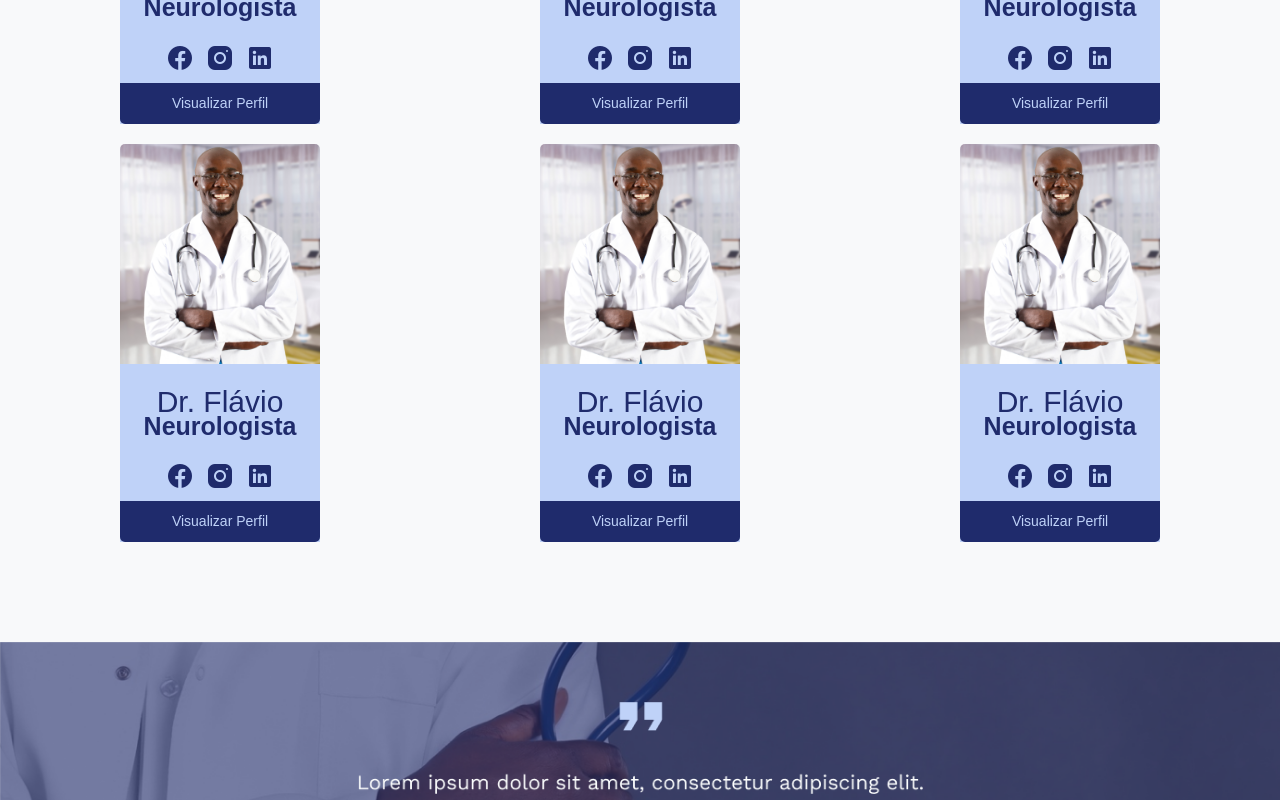
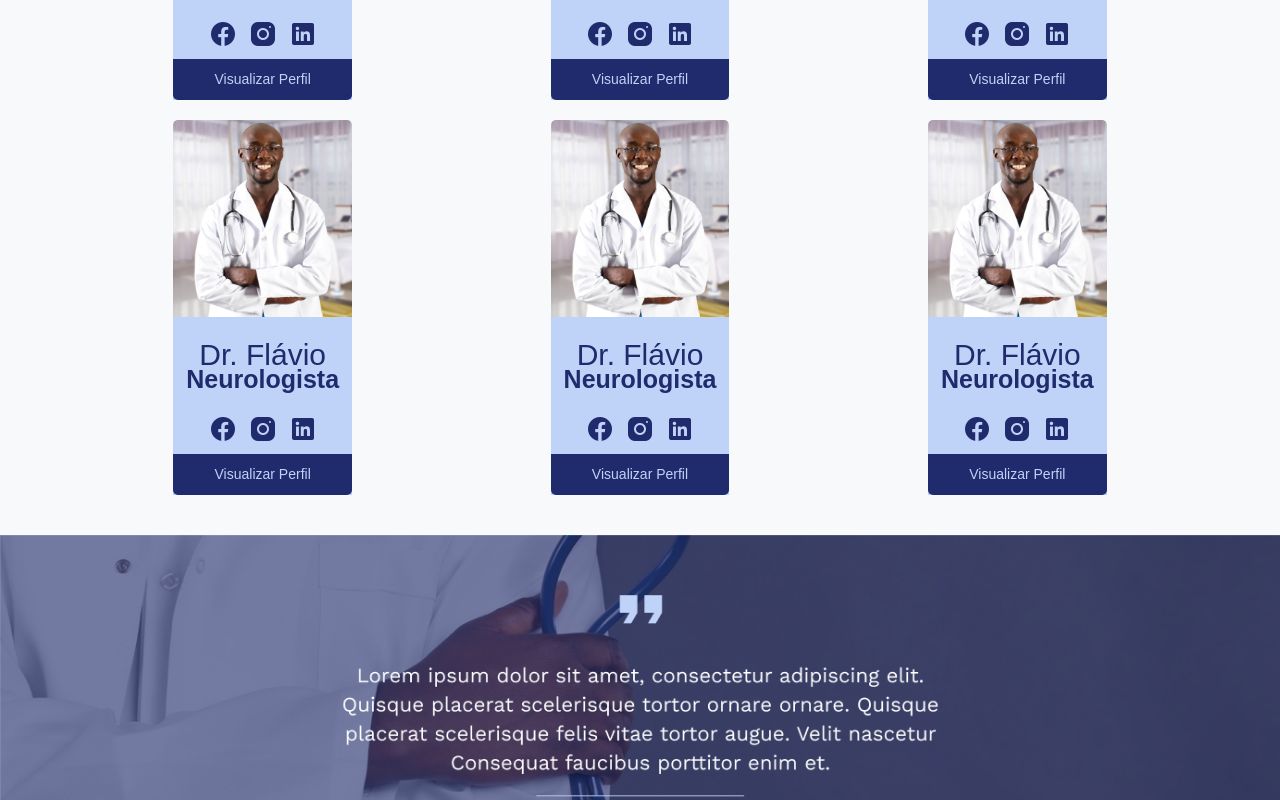
Before and after one commit to eu-afk/Saint-Michel, a React (Vite) app: page /doutores in a window 1280 px wide. Shown: the part 700-1500 px from the top of the page. Built offline with nearby package versions, Linux system fonts and the light colour scheme.

Commit message:
atualizações em banner

```diff
--- a/src/components/Banner/banner.css
+++ b/src/components/Banner/banner.css
@@ -1,6 +1,3 @@
 .Banner-Baixo-Sobre {
     width: 100%;
-    margin-top: 80px;
-    margin-bottom: 100px;
-    /* Espaço entre o banner e o footer */
 }
--- a/src/components/Doutores/Doutores.css
+++ b/src/components/Doutores/Doutores.css
@@ -1,4 +1,8 @@
-/* Estilos gerais */
+.card-doutores {
+  margin-left: 5%;
+  margin-right: 5%;
+}
+
 .container-doutores {
   display: grid;
   grid-template-columns: repeat(3, 1fr);
@@ -6,6 +10,7 @@
   padding: 20px;
   justify-content: center;
   margin-top: 20px;
+  margin-bottom: 20px;
 }
 
 .doctor-image {
@@ -49,7 +54,8 @@
 .card-info-h3 {
   font-size: 30px;
 }
-.card-info-p{
+
+.card-info-p {
   margin-top: -20px;
   font-size: 25px;
 }
--- a/src/components/Doutores/Doutores.jsx
+++ b/src/components/Doutores/Doutores.jsx
@@ -14,7 +14,8 @@ const doctors = [
 
 const DoctorCard = ({ name, specialty, image }) => {
   return (
-    <div className=".card-doutores ">
+    <>
+      <div>
         <img src={image} alt={name} className="doctor-image" />
         <div className="card-info-doutores">
           <div className="texto-doutores">
@@ -29,16 +30,19 @@ const DoctorCard = ({ name, specialty, image }) => {
           <button className="profile-button-doutores">Visualizar Perfil</button>
         </div>
       </div>
+    </>
   );
 };
 
 const Medico = () => {
   return (
     <>
+      <div className="card-doutores">
         <div className="container-doutores">
           {doctors.map((doctor, index) => (
             <DoctorCard key={index} {...doctor} />
           ))}
+        </div>
       </div>
     </>
   );
```
Lines whose indentation alone changed are shown as unchanged.
